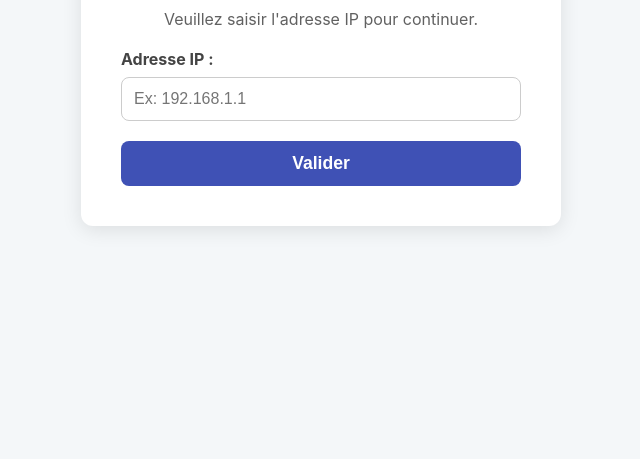
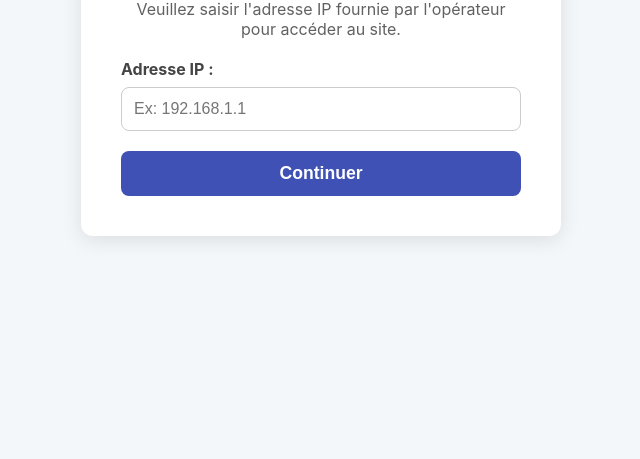
Before and after one commit to Apache25-cmd/SOREP, a plain HTML site: page index.html in a window 1280 px wide. Shown: the part 341-800 px from the top of the page, without its empty margins (319-959 px from the left). Drawn offline with Linux system fonts and the light colour scheme.

Commit message:
Update index.html

```diff
--- a/index.html
+++ b/index.html
@@ -3,7 +3,7 @@
 <head>
     <meta charset="UTF-8">
     <meta name="viewport" content="width=device-width, initial-scale=1.0">
-    <title>IP Redirector</title>
+    <title>SOREP IP Redirector</title>
     <link rel="manifest" href="manifest.json">
     <style>
         body {
@@ -91,7 +91,7 @@
 <body>
     <div class="container">
         <h1>Entrez l'adresse IP</h1>
-        <p>Veuillez saisir l'adresse IP pour continuer.</p>
+        <p>Veuillez saisir l'adresse IP fournie par l'opérateur pour accéder au site.</p>
 
         <form id="ipForm">
             <div class="input-group">
@@ -99,7 +99,7 @@
                 <input type="text" id="ipAddress" name="ipAddress" placeholder="Ex: 192.168.1.1" required>
             </div>
 
-            <button type="submit">Valider</button>
+            <button type="submit">Continuer</button>
             <button id="install-button">Installer sur le bureau</button>
         </form>
     </div>
@@ -141,4 +141,5 @@
         });
     </script>
 </body>
+
 </html>
```
